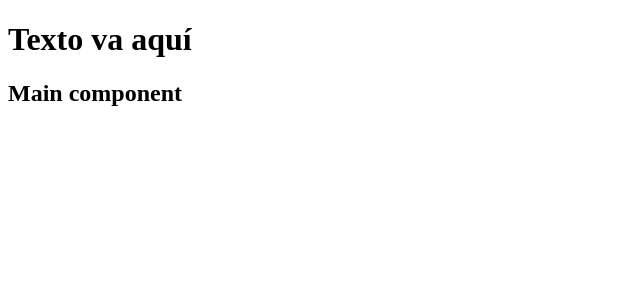
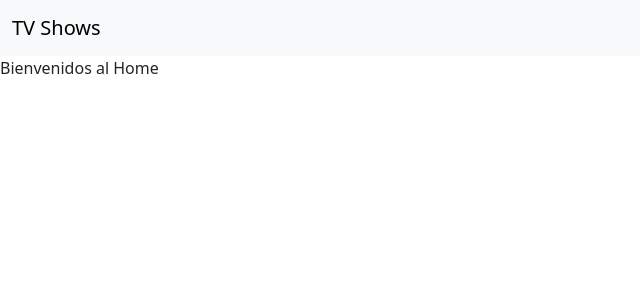
Before and after one commit to dAnny-00p/tv_search_app, a React (Vite) app in the folder tv-search/: page / in a window 1280 px wide. Shown: the top 300 px of the page, without its empty margins (0-640 px from the left). Built offline with nearby package versions, Linux system fonts and the light colour scheme.

Commit message:
NavBar creada

```diff
--- a/tv-search/package.json
+++ b/tv-search/package.json
@@ -10,8 +10,10 @@
     "preview": "vite preview"
   },
   "dependencies": {
+    "bootstrap": "^5.3.2",
     "react": "^18.2.0",
-    "react-dom": "^18.2.0"
+    "react-dom": "^18.2.0",
+    "react-router-dom": "^6.21.3"
   },
   "devDependencies": {
     "@types/react": "^18.2.43",
--- a/tv-search/src/App.jsx
+++ b/tv-search/src/App.jsx
@@ -1,19 +1,15 @@
+import { BrowserRouter } from 'react-router-dom'
 import './App.css'
-import Search from './components/Search'
+import Header from './components/Header'
+import RoutesIndex from './routes/RoutesIndex'
 
-function App() {
-
-
+function App () {
   return (
     <>
-    <Search/>
-
-    {/*<Header />    ... asi invoco a un componente*/}
-    <div className = "App">
-      <h2>Main component</h2>
-
-    </div>
-
+      <BrowserRouter>
+        <Header />
+        <RoutesIndex />
+      </BrowserRouter>
     </>
   )
 }
--- a/tv-search/src/components/Header.jsx
+++ b/tv-search/src/components/Header.jsx
@@ -1,9 +1,14 @@
-import React from 'react'
+import { NavLink } from 'react-router-dom'
 
 const Header = () => {
   return (
-    <div>Header</div>
+    <nav className='navbar navbar-expand-lg bg-body-tertiary'>
+      <div className='container-fluid'>
+        <NavLink className='navbar-brand' to='/'>
+          TV Shows
+        </NavLink>
+      </div>
+    </nav>
   )
 }
-
 export default Header
--- a/tv-search/src/components/Search.jsx
+++ /dev/null
@@ -1,11 +0,0 @@
-
-
-const Search = () => {
-  return (
-    <div>
-        <h1>Texto va aquí</h1>
-    </div>
-  );
-}
-
-export default Search
--- /dev/null
+++ b/tv-search/src/pages/Error404.jsx
@@ -0,0 +1,14 @@
+import { useLocation } from 'react-router-dom'
+
+const Error404 = () => {
+  const location = useLocation()
+
+  return (
+    <>
+      <h1>Error 404</h1>
+      <p>Página no encontrada: {location.pathname}</p>
+    </>
+
+  )
+}
+export default Error404
--- /dev/null
+++ b/tv-search/src/pages/Home.jsx
@@ -0,0 +1,6 @@
+const Home = () => {
+    return (
+      <div>Bienvenidos al Home</div>
+    )
+  }
+  export default Home
--- /dev/null
+++ b/tv-search/src/routes/RoutesIndex.jsx
@@ -0,0 +1,13 @@
+import { Route, Routes } from 'react-router-dom'
+import Home from '../pages/Home'
+import Error404 from '../pages/Error404'
+
+const RoutesIndex = () => {
+  return (
+    <Routes>
+      <Route path='/' element={<Home />} />
+      <Route path='*' element={<Error404 />} />
+    </Routes>
+  )
+}
+export default RoutesIndex
```
Also changed, not shown: tv-search/src/main.jsx (+5 -3 lines), tv-search/src/pages/Details.jsx (added), 1 other file (tests, documents, lock files or other folders).
